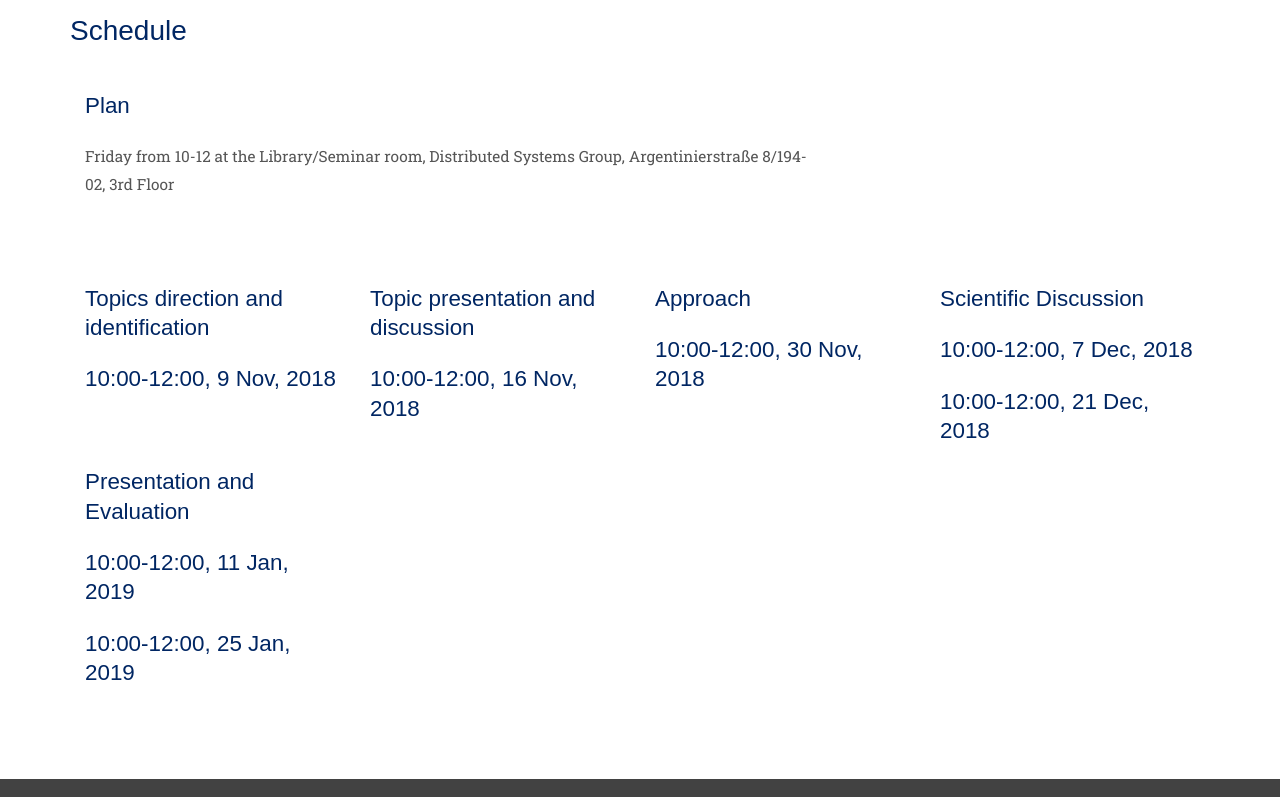
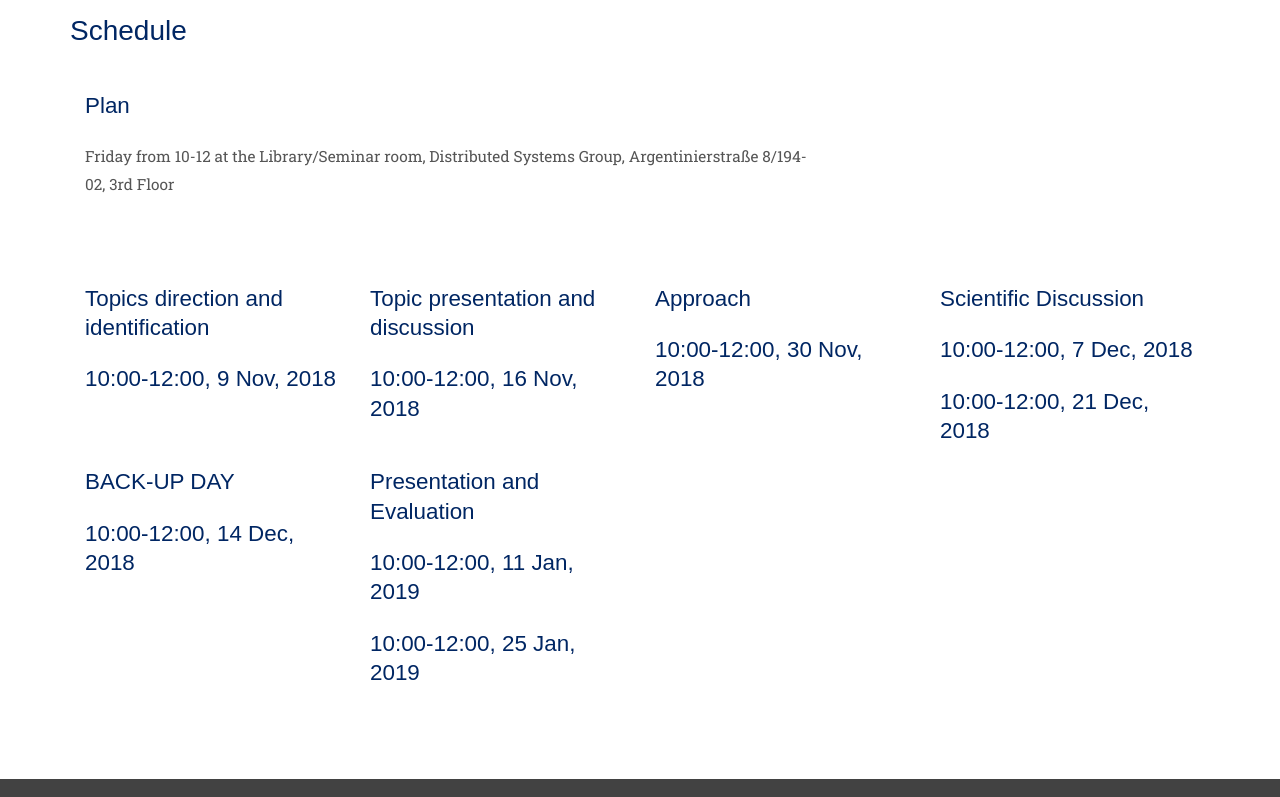
Before and after one commit to linhsolar/ws, a plain HTML site: page schedule.html in a window 1280 px wide. Shown: the part 407-1204 px from the top of the page. Drawn offline with Linux system fonts and the light colour scheme; a web font is replaced by a local one.

Commit message:
update schedule

```diff
--- a/schedule.html
+++ b/schedule.html
@@ -119,8 +119,17 @@ Smartphone Compatible Web template, free Webdesigns for Nokia, Samsung, LG, Sony
 						<img src="images/t10.jpg" class="img-responsive zoom-img" alt="">
 					</div-->
 					<h3> 10:00-12:00, 7 Dec, 2018</h3>
+
 					<h3> 10:00-12:00, 21 Dec, 2018</h3>
 				</div>
+								<div class="col-md-3 abt-1">
+					<h2>BACK-UP DAY</h2>
+					<!--div class="history-grid-image">
+						<img src="images/t10.jpg" class="img-responsive zoom-img" alt="">
+					</div-->
+					<h3> 10:00-12:00, 14 Dec, 2018</h3>
+					</div>
+
 					<div class="col-md-3 abt-1">
 					<h2>Presentation and Evaluation</h2>
 					<!--div class="history-grid-image">
```
